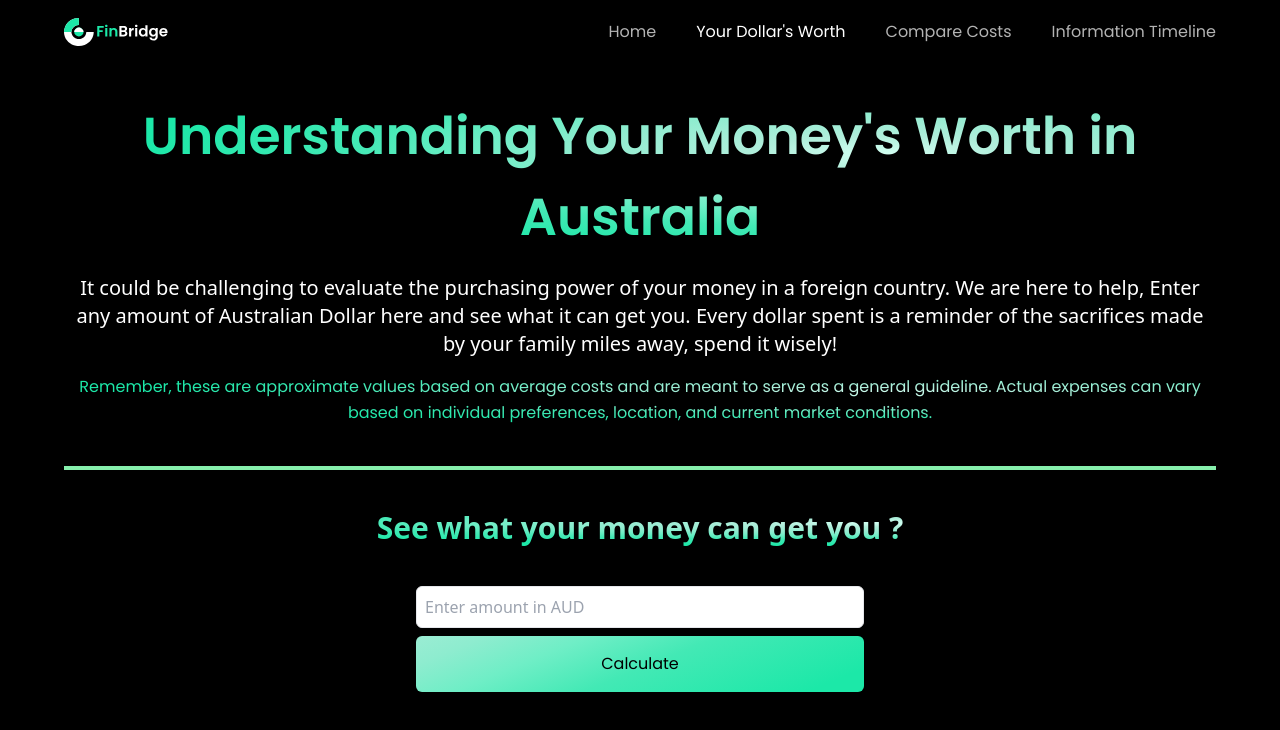
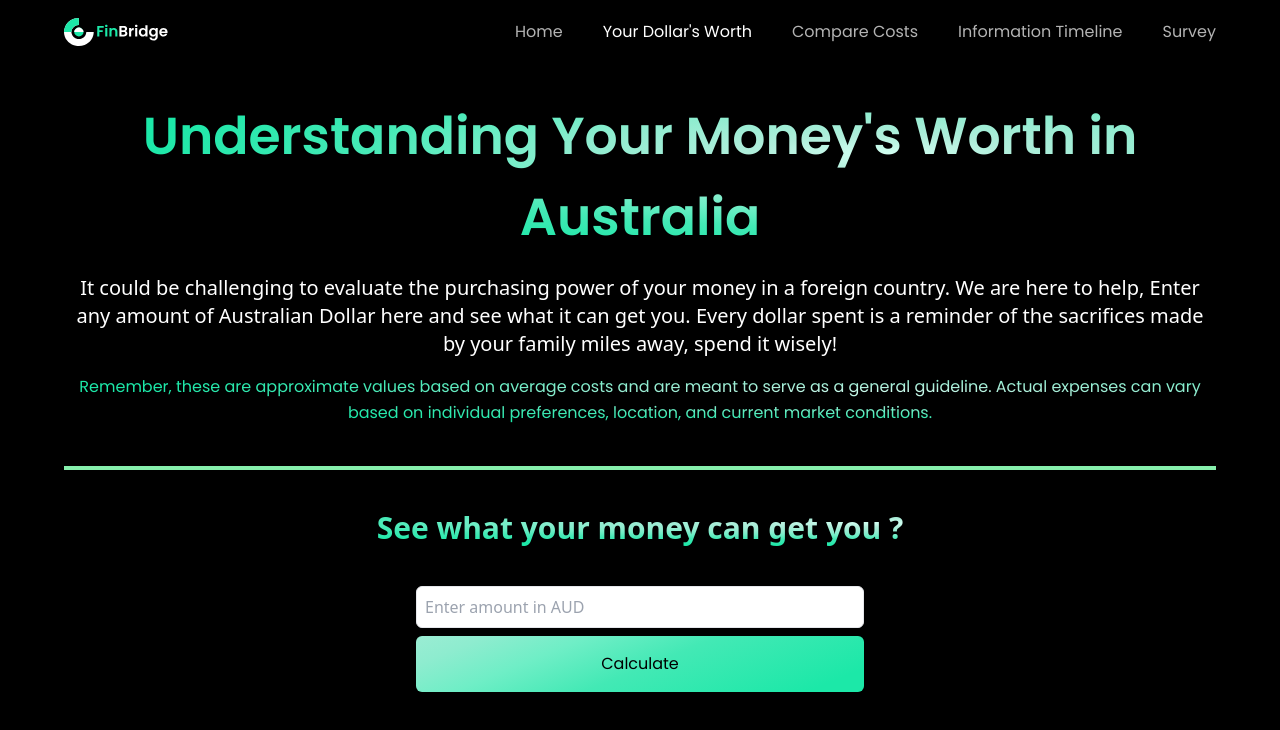
Before and after one commit to SOHAN-JAGADEESH/Finbridge-2, a React (Vite) app: page /dollar in a window 1280 px wide. Shown: the top 730 px of the page. Built offline with nearby package versions, Linux system fonts and the light colour scheme.

Commit message:
Navbar Addition of survey component

```diff
--- a/src/components/Navbar.jsx
+++ b/src/components/Navbar.jsx
@@ -25,8 +25,10 @@ const Navbar = () => {
                 ? "/"
                 : index === 1
                 ? "/dollar"
+                : index ===3
+                ? "/information"
                 : index === navLinks.length - 1
-                ? "/information"
+                ? "/survey"
                 : index === 2
                 ? "/compare"
                 : `#${nav.id}`
@@ -40,8 +42,10 @@ const Navbar = () => {
                   ? "/"
                   : index === 1
                   ? "/dollar"
+                  : index === 3
+                  ? "/information"
                   : index === navLinks.length - 1
-                  ? "/information"
+                  ? "/survey"
                   : index === 2
                   ? "/compare"
                   : `#${nav.id}`
--- a/src/constants/index.js
+++ b/src/constants/index.js
@@ -17,6 +17,10 @@ export const navLinks = [
   {
     id: "Info",
     title: "Information Timeline",
+  },
+  {
+    id: "Survey",
+    title: "Survey",
   },
 ];
 
```
